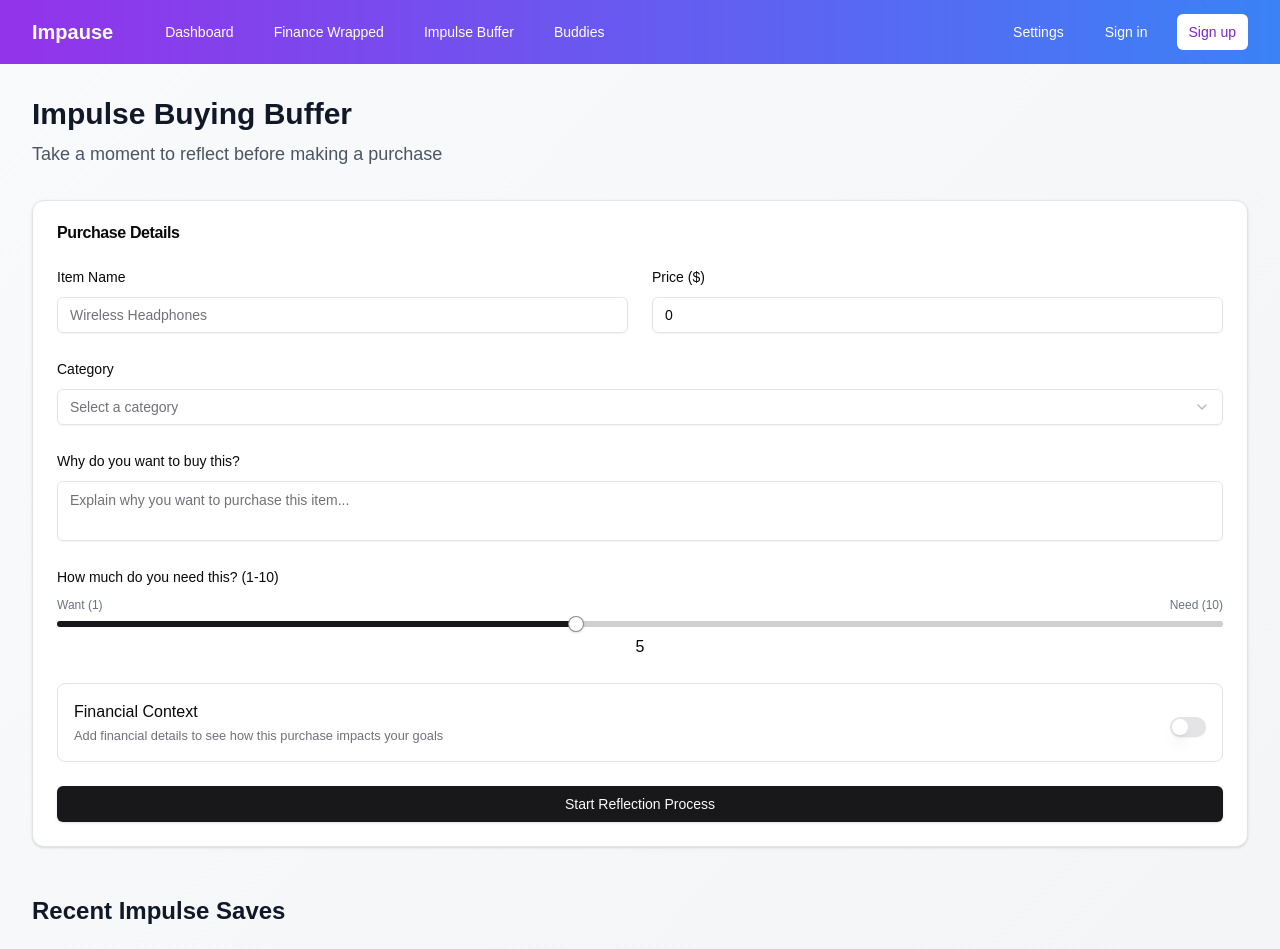
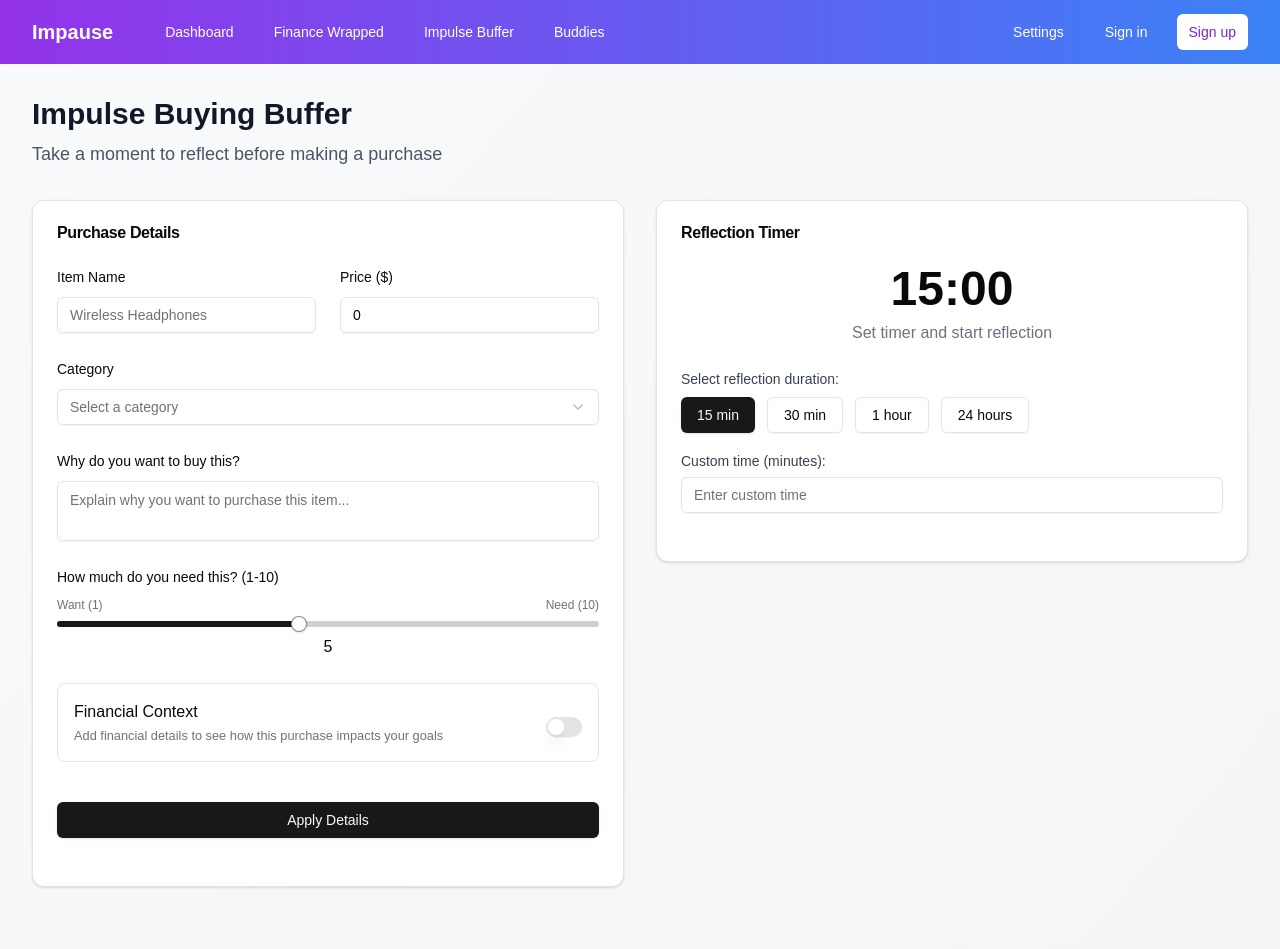
Before and after one commit to Finpause/impause, a React (Vite) app: page /impulse-buying in a window 1280 px wide. Shown: the top 949 px of the page. Built offline with nearby package versions, Linux system fonts and the light colour scheme.

Commit message:
Fixed reflection timer layout

```diff
--- a/src/pages/ImpulseBuying/ImpulseBuying.tsx
+++ b/src/pages/ImpulseBuying/ImpulseBuying.tsx
@@ -1,9 +1,11 @@
-import { useState, useEffect } from "react"
-import { Clock, DollarSign, Target, Heart, ShoppingCart, XCircle, Brain } from "lucide-react"
-import PurchaseForm from "./PurchaseForm.tsx"
+import { useState, useEffect, useRef } from "react"
+import { Clock, DollarSign, Target, Heart, ShoppingCart, Brain } from "lucide-react"
+import PurchaseForm from "./PurchaseForm"
 import { Button } from "@/components/ui/button"
 import { Card, CardContent, CardHeader, CardTitle } from "@/components/ui/card"
 import { Badge } from "@/components/ui/badge"
+import { Input } from "@/components/ui/input"
+import { Label } from "@/components/ui/label"
 
 // Types
 export interface Purchase {
@@ -27,17 +29,8 @@ export interface ReflectionResult {
   reflectionNotes?: string
 }
 
-const ImpulseBuying = () => {
-  const [timerActive, setTimerActive] = useState(false)
-  const [selectedDuration, setSelectedDuration] = useState(15) // Default timer duration in minutes
-  const [timeRemaining, setTimeRemaining] = useState(selectedDuration * 60) // in seconds
-  const [showPurchaseDetails, setShowPurchaseDetails] = useState(false)
-  const [bypassConfirmation, setBypassConfirmation] = useState(false)
-  const [currentPrompt, setCurrentPrompt] = useState("")
-  const [reflectionPrompts, setReflectionPrompts] = useState<string[]>([])
-  const [currentPurchase, setCurrentPurchase] = useState<Purchase | null>(null)
-  const [showForm, setShowForm] = useState(true)
-  const [reflectionHistory, setReflectionHistory] = useState<ReflectionResult[]>([
+// Sample reflection history
+const sampleHistory: ReflectionResult[] = [
   {
     purchase: {
       name: "Designer Shoes",
@@ -71,34 +64,84 @@ const ImpulseBuying = () => {
     date: new Date(2025, 4, 2),
     outcome: "declined",
   },
-  ])
+]
+
+// Default reflection prompts
+const defaultPrompts = [
+  "Will this purchase bring long-term value?",
+  "Is this a need or a want?",
+  "Can I delay this purchase for 30 days?",
+  "How will I feel about this purchase next week?",
+  "Does this align with my financial goals?",
+]
+
+const ImpulseBuying = () => {
+  // Form and purchase state
+  const [currentPurchase, setCurrentPurchase] = useState<Purchase | null>(null)
+  const [reflectionHistory, setReflectionHistory] = useState<ReflectionResult[]>(sampleHistory)
+
+  // Timer state
+  const [timerActive, setTimerActive] = useState(false)
+  const [selectedDuration, setSelectedDuration] = useState(15) // Default timer duration in minutes
+  const [customDuration, setCustomDuration] = useState("")
+  const [timeRemaining, setTimeRemaining] = useState(selectedDuration * 60) // in seconds
+  const timerRef = useRef<number | null>(null)
+
+  // Reflection prompts state
+  const [reflectionPrompts, setReflectionPrompts] = useState<string[]>(defaultPrompts)
+  const [currentPrompt, setCurrentPrompt] = useState(defaultPrompts[0])
   const [isGeneratingPrompts, setIsGeneratingPrompts] = useState(false)
 
+  // UI state
+  const [bypassConfirmation, setBypassConfirmation] = useState(false)
+
+  // Clean up timer on unmount
   useEffect(() => {
-    let interval: number | undefined
+    return () => {
+      if (timerRef.current) {
+        clearInterval(timerRef.current)
+      }
+    }
+  }, [])
+
+  // Handle timer state changes
+  useEffect(() => {
+    if (timerRef.current) {
+      clearInterval(timerRef.current)
+      timerRef.current = null
+    }
 
     if (timerActive && timeRemaining > 0) {
-      interval = setInterval(() => {
-        setTimeRemaining((prevTime) => prevTime - 1)
+      timerRef.current = window.setInterval(() => {
+        setTimeRemaining((prev) => {
+          if (prev <= 1) {
+            clearInterval(timerRef.current as number)
+            timerRef.current = null
+            setTimerActive(false)
+            return 0
+          }
+          return prev - 1
+        })
+      }, 1000)
+    }
 
-        // Change reflection prompt every 30 seconds
-        if (timeRemaining % 30 === 0 && reflectionPrompts.length > 0) {
+    return () => {
+      if (timerRef.current) {
+        clearInterval(timerRef.current)
+      }
+    }
+  }, [timerActive])
+
+  // Change reflection prompt periodically
+  useEffect(() => {
+    if (timerActive && reflectionPrompts.length > 0 && timeRemaining % 30 === 0 && timeRemaining > 0) {
       const randomIndex = Math.floor(Math.random() * reflectionPrompts.length)
       setCurrentPrompt(reflectionPrompts[randomIndex])
     }
-      }, 1000) as unknown as number
-    } else if (timeRemaining === 0) {
-      setTimerActive(false)
-    }
-
-    return () => {
-      if (interval) clearInterval(interval)
-    }
-  }, [timerActive, timeRemaining, reflectionPrompts])
+  }, [timeRemaining, timerActive, reflectionPrompts])
 
   const handlePurchaseSubmit = async (purchase: Purchase) => {
     setCurrentPurchase(purchase)
-    setShowForm(false)
 
     // Generate AI reflection prompts based on purchase details
     setIsGeneratingPrompts(true)
@@ -109,13 +152,6 @@ const ImpulseBuying = () => {
     } catch (error) {
       console.error("Failed to generate reflection prompts:", error)
       // Fallback to default prompts
-      const defaultPrompts = [
-        "Will this purchase bring long-term value?",
-        "Is this a need or a want?",
-        "Can I delay this purchase for 30 days?",
-        "How will I feel about this purchase next week?",
-        "Does this align with my financial goals?",
-      ]
       setReflectionPrompts(defaultPrompts)
       setCurrentPrompt(defaultPrompts[0])
     } finally {
@@ -124,22 +160,49 @@ const ImpulseBuying = () => {
   }
 
   const startTimer = () => {
-    setTimeRemaining(selectedDuration * 60)
+    if (!currentPurchase) {
+      alert("Please fill out the purchase details first")
+      return
+    }
+
+    // Stop any existing timer
+    if (timerRef.current) {
+      clearInterval(timerRef.current)
+      timerRef.current = null
+    }
+
+    // Set the duration based on custom input or selected preset
+    let duration = selectedDuration
+    if (customDuration) {
+      const customMinutes = Number.parseInt(customDuration)
+      if (!isNaN(customMinutes) && customMinutes > 0) {
+        duration = customMinutes
+      }
+    }
+
+    setTimeRemaining(duration * 60)
     setTimerActive(true)
-    setShowPurchaseDetails(true)
   }
 
   const pauseTimer = () => {
     setTimerActive(false)
   }
 
+  const resumeTimer = () => {
+    if (timeRemaining > 0) {
+      setTimerActive(true)
+    }
+  }
+
   const resetTimer = () => {
+    if (timerRef.current) {
+      clearInterval(timerRef.current)
+      timerRef.current = null
+    }
+
     setTimerActive(false)
     setTimeRemaining(selectedDuration * 60)
-    setShowPurchaseDetails(false)
     setBypassConfirmation(false)
-    setShowForm(true)
-    setCurrentPurchase(null)
   }
 
   const bypassTimer = () => {
@@ -209,27 +272,41 @@ const ImpulseBuying = () => {
         <p className="text-lg text-gray-600">Take a moment to reflect before making a purchase</p>
       </div>
 
-      {showForm && <PurchaseForm onSubmit={handlePurchaseSubmit} />}
+      <div className="grid grid-cols-1 lg:grid-cols-2 gap-8 mb-8">
+        {/* Purchase Form Section */}
+        <div>
+          <PurchaseForm onSubmit={handlePurchaseSubmit} />
+        </div>
 
-      {!timerActive && !showPurchaseDetails && !bypassConfirmation && !showForm ? (
+        {/* Timer Section */}
+        <div>
           <Card>
             <CardHeader>
-            <CardTitle>New Purchase Reflection</CardTitle>
+              <CardTitle>Reflection Timer</CardTitle>
             </CardHeader>
             <CardContent>
-            <p className="mb-6 text-gray-600">
-              When you're about to make a non-essential purchase, start a reflection timer to help you make a more
-              mindful decision.
-            </p>
+              {!bypassConfirmation ? (
+                <>
+                  <div className="mb-6 flex items-center justify-center">
+                    <div className="text-center">
+                      <div className="text-5xl font-bold mb-2">{formatTime(timeRemaining)}</div>
+                      <div className="text-gray-500">
+                        {timerActive ? "Time remaining before decision" : "Set timer and start reflection"}
+                      </div>
+                    </div>
+                  </div>
 
                   <div className="mb-6">
                     <label className="block text-sm font-medium text-gray-700 mb-2">Select reflection duration:</label>
-              <div className="flex flex-wrap gap-3">
+                    <div className="flex flex-wrap gap-3 mb-4">
                       {[15, 30, 60, 24 * 60].map((minutes) => (
                         <Button
                           key={minutes}
-                    onClick={() => setSelectedDuration(minutes)}
-                    variant={selectedDuration === minutes ? "default" : "outline"}
+                          onClick={() => {
+                            setSelectedDuration(minutes)
+                            setCustomDuration("")
+                          }}
+                          variant={selectedDuration === minutes && !customDuration ? "default" : "outline"}
                           className="text-sm"
                         >
                           {minutes >= 60
@@ -240,51 +317,33 @@ const ImpulseBuying = () => {
                         </Button>
                       ))}
                     </div>
+
+                    <div className="flex items-end gap-3">
+                      <div className="w-full">
+                        <Label htmlFor="custom-time" className="text-sm font-medium text-gray-700">
+                          Custom time (minutes):
+                        </Label>
+                        <Input
+                          id="custom-time"
+                          type="number"
+                          min="1"
+                          placeholder="Enter custom time"
+                          value={customDuration}
+                          onChange={(e) => {
+                            setCustomDuration(e.target.value)
+                            if (e.target.value) {
+                              setSelectedDuration(0) // Clear selected preset
+                            }
+                          }}
+                          className="mt-1"
+                        />
                       </div>
-
-            <div className="mt-8">
-              <Button onClick={startTimer} className="flex items-center">
-                <Clock className="mr-2 h-5 w-5" />
-                Start Reflection Timer
-              </Button>
-            </div>
-          </CardContent>
-        </Card>
-      ) : showPurchaseDetails && !bypassConfirmation && !showForm ? (
-        <Card>
-          <CardContent className="p-6">
-            <div className="flex justify-between items-start mb-4">
-              <h2 className="text-xl font-semibold">Reflection Timer</h2>
-              <Button variant="ghost" size="icon" onClick={resetTimer} className="text-gray-400 hover:text-gray-500">
-                <XCircle className="h-6 w-6" />
-              </Button>
-            </div>
-
-            <div className="mb-6 flex items-center justify-center">
-              <div className="text-center">
-                <div className="text-5xl font-bold mb-2">{formatTime(timeRemaining)}</div>
-                <div className="text-gray-500">{timerActive ? "Time remaining before decision" : "Timer paused"}</div>
                     </div>
                   </div>
 
-            <div className="flex space-x-3 mb-8 justify-center">
-              {timerActive ? (
-                <Button variant="outline" onClick={pauseTimer}>
-                  Pause
-                </Button>
-              ) : (
-                <Button variant="outline" onClick={startTimer}>
-                  Resume
-                </Button>
-              )}
-              <Button onClick={bypassTimer}>Proceed Anyway</Button>
-              <Button variant="destructive" onClick={declinePurchase}>
-                Decline Purchase
-              </Button>
-            </div>
-
-            {currentPurchase && (
-              <div className="grid grid-cols-1 md:grid-cols-3 gap-6 mb-8">
+                  {timerActive && currentPurchase && (
+                    <>
+                      <div className="grid grid-cols-1 gap-4 mb-6">
                         <div className="bg-gray-50 p-4 rounded-lg">
                           <div className="flex items-center mb-2">
                             <ShoppingCart className="h-5 w-5 text-gray-500 mr-2" />
@@ -309,7 +368,9 @@ const ImpulseBuying = () => {
                               <h3 className="text-lg font-medium">Cost in Work Hours</h3>
                             </div>
                             <p className="text-2xl font-bold mb-1">{hoursOfWork.toFixed(1)} hours</p>
-                    <p className="text-sm text-gray-500">At your hourly rate of ${currentPurchase.hourlyWage}</p>
+                            <p className="text-sm text-gray-500">
+                              At your hourly rate of ${currentPurchase.hourlyWage}
+                            </p>
                           </div>
                         )}
 
@@ -327,9 +388,8 @@ const ImpulseBuying = () => {
                           </div>
                         )}
                       </div>
-            )}
 
-            <div className="bg-blue-50 border border-blue-200 rounded-lg p-4 text-center">
+                      <div className="bg-blue-50 border border-blue-200 rounded-lg p-4 text-center mb-6">
                         <div className="flex items-center justify-center mb-2">
                           <Brain className="h-5 w-5 text-blue-800 mr-2" />
                           <h3 className="text-lg font-medium text-blue-800">Reflection Prompt</h3>
@@ -340,15 +400,31 @@ const ImpulseBuying = () => {
                           <p className="text-xl italic text-blue-900">{currentPrompt}</p>
                         )}
                       </div>
-          </CardContent>
-        </Card>
-      ) : bypassConfirmation && !showForm ? (
-        <Card>
-          <CardContent className="p-6">
+
+                      <div className="flex space-x-3 justify-center">
+                        {timerActive ? (
+                          <Button variant="outline" onClick={pauseTimer}>
+                            Pause
+                          </Button>
+                        ) : (
+                          <Button variant="outline" onClick={resumeTimer}>
+                            Resume
+                          </Button>
+                        )}
+                        <Button onClick={bypassTimer}>Proceed Anyway</Button>
+                        <Button variant="destructive" onClick={declinePurchase}>
+                          Decline Purchase
+                        </Button>
+                      </div>
+                    </>
+                  )}
+                </>
+              ) : (
+                <>
                   <h2 className="text-xl font-semibold mb-4">Confirm Purchase</h2>
                   <p className="mb-6 text-gray-600">
-              You're about to proceed with this purchase without completing the reflection timer. This will be logged
-              for your accountability.
+                    You're about to proceed with this purchase without completing the reflection timer. This will be
+                    logged for your accountability.
                   </p>
 
                   <div className="bg-yellow-50 border border-yellow-200 rounded-lg p-4 mb-6">
@@ -357,8 +433,8 @@ const ImpulseBuying = () => {
                       <div>
                         <h3 className="text-base font-medium text-yellow-800">Just a gentle reminder</h3>
                         <p className="text-sm text-yellow-700 mt-1">
-                    The purpose of this buffer is to help you make mindful spending decisions. It's completely okay to
-                    proceed if you've thought it through!
+                          The purpose of this buffer is to help you make mindful spending decisions. It's completely
+                          okay to proceed if you've thought it through!
                         </p>
                       </div>
                     </div>
@@ -372,15 +448,31 @@ const ImpulseBuying = () => {
                       Confirm Purchase
                     </Button>
                   </div>
+                </>
+              )}
             </CardContent>
           </Card>
-      ) : null}
+        </div>
+      </div>
 
-      <div className="mt-12">
+      {/* Start Reflection Process Button - Moved to bottom */}
+      <div className="mb-12">
+        <Button
+          onClick={startTimer}
+          disabled={!currentPurchase || timerActive}
+          size="lg"
+          className="w-full py-6 text-lg"
+        >
+          <Clock className="mr-2 h-6 w-6" />
+          Start Reflection Process
+        </Button>
+      </div>
+
+      <div className="mt-8">
         <h2 className="text-2xl font-bold mb-6">Recent Impulse Saves</h2>
         <Card>
           <CardContent className="p-6">
-            <div className="overflow-hidden">
+            <div className="overflow-x-auto">
               <table className="min-w-full divide-y divide-gray-200">
                 <thead>
                   <tr>
--- a/src/pages/ImpulseBuying/PurchaseForm.tsx
+++ b/src/pages/ImpulseBuying/PurchaseForm.tsx
@@ -2,15 +2,15 @@ import { useState } from "react"
 import { zodResolver } from "@hookform/resolvers/zod"
 import { useForm } from "react-hook-form"
 import * as z from "zod"
-import type { Purchase } from "./impulse-buying"
-import { Button } from "@/components/ui/button"
+import type { Purchase } from "./ImpulseBuying"
 import { Form, FormControl, FormDescription, FormField, FormItem, FormLabel, FormMessage } from "@/components/ui/form"
 import { Input } from "@/components/ui/input"
 import { Textarea } from "@/components/ui/textarea"
 import { Slider } from "@/components/ui/slider"
 import { Select, SelectContent, SelectItem, SelectTrigger, SelectValue } from "@/components/ui/select"
-import { Card, CardContent, CardHeader, CardTitle } from "@/components/ui/card"
+import { Card, CardContent, CardHeader, CardTitle, CardFooter } from "@/components/ui/card"
 import { Switch } from "@/components/ui/switch"
+import { Button } from "@/components/ui/button"
 
 const formSchema = z.object({
   name: z.string().min(2, { message: "Item name must be at least 2 characters." }),
@@ -307,9 +307,11 @@ const PurchaseForm = ({ onSubmit }: PurchaseFormProps) => {
               </div>
             )}
 
-            <Button type="submit" className="w-full">
-              Start Reflection Process
-            </Button>
+            <CardFooter className="px-0 pt-4">
+              <Button type="submit" className="w-full">
+                Apply Details
+              </Button>
+            </CardFooter>
           </form>
         </Form>
       </CardContent>
```
Lines whose indentation alone changed are shown as unchanged.
